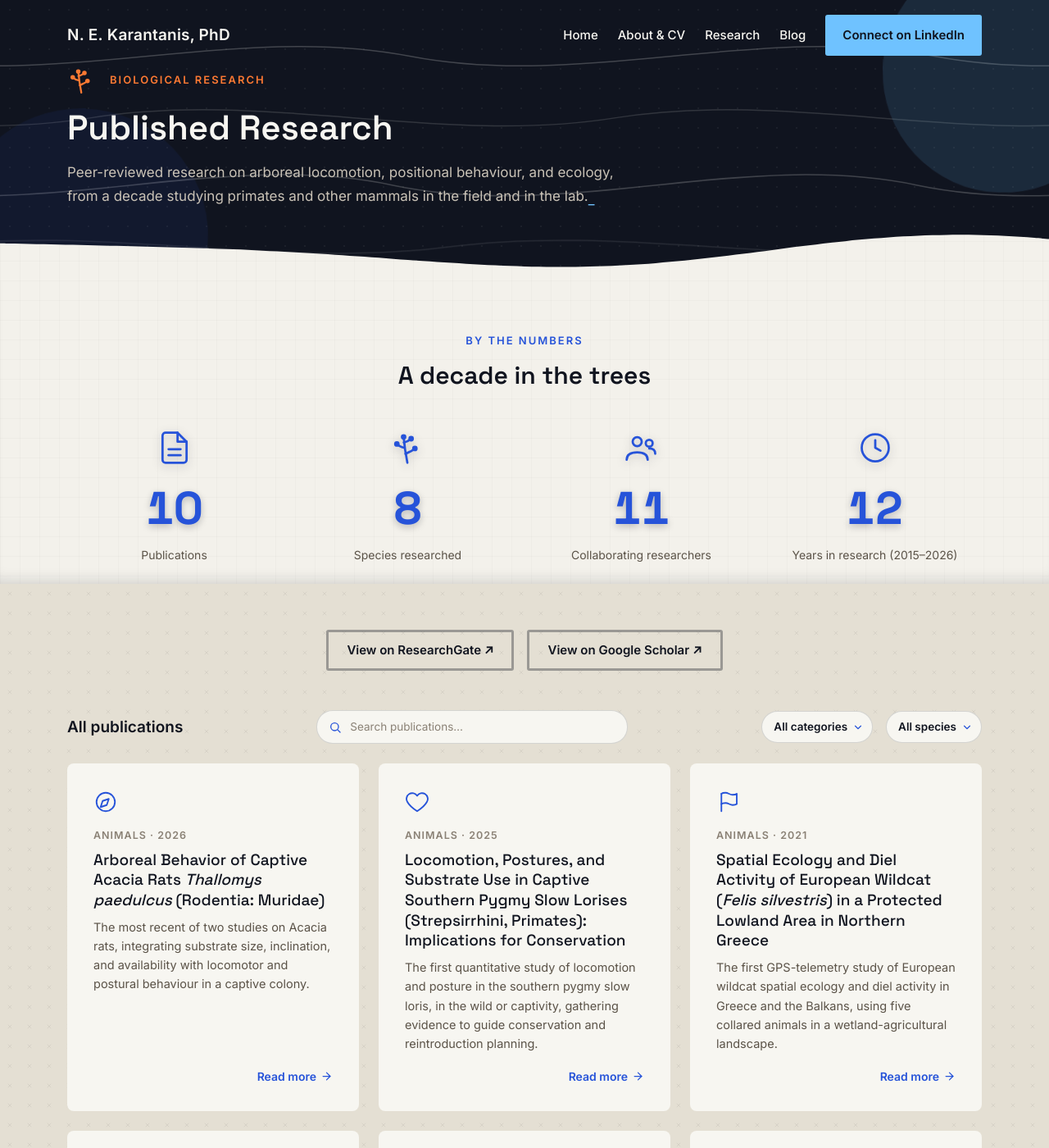
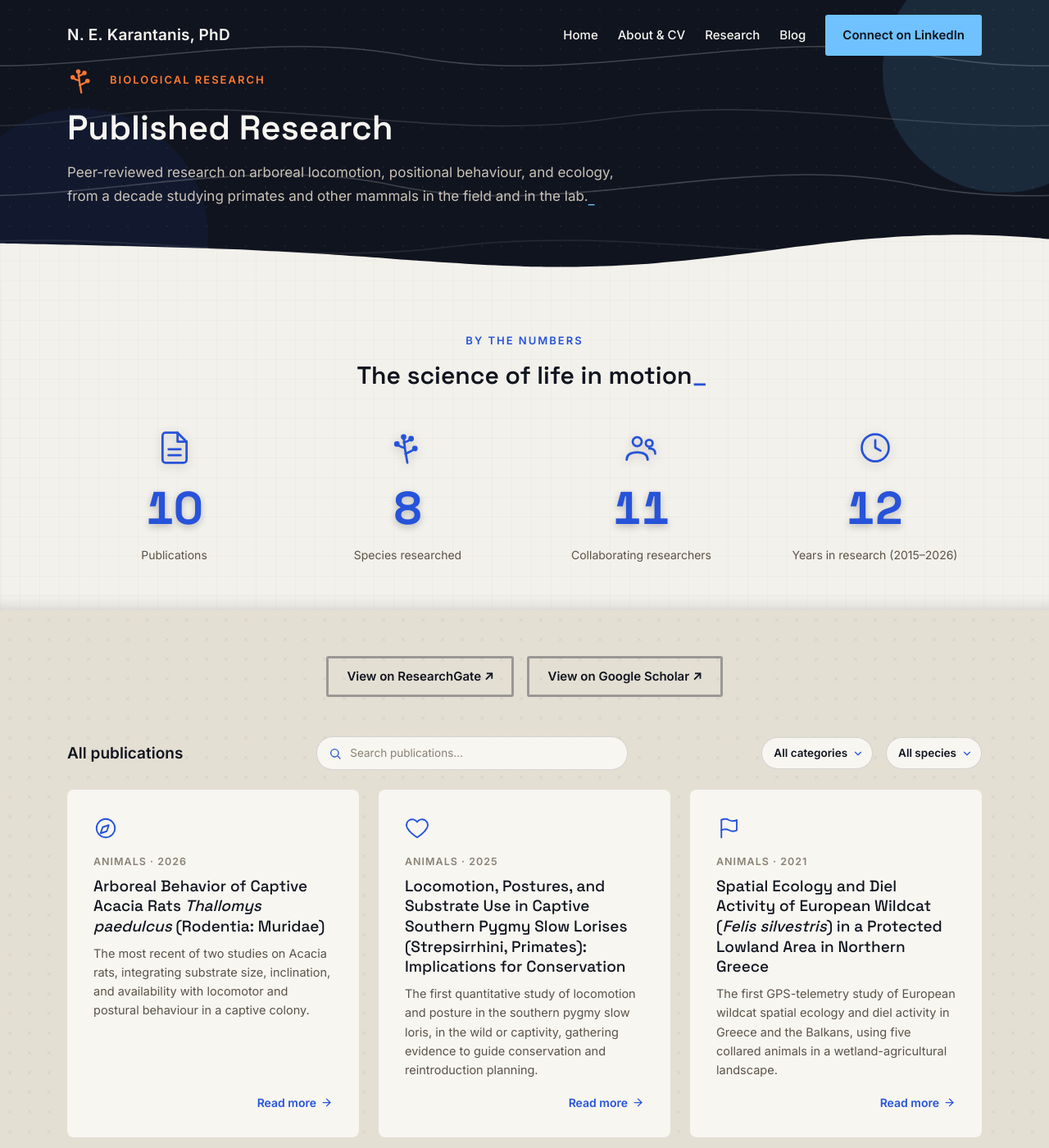
Before and after one commit to Eneekay/nekarantanis, a Jekyll site: the page built from Publications.html, in a window 1280 px wide and 1400 px high. Shown: the whole window at 82% size. Built offline with Jekyll 4.4.1, drawn with Linux system fonts in a browser that asks for light colours.

Commit message:
Research numbers section: new punchline + more bottom padding
Retitle the punchline to 'The science of life in motion' and increase the
section's bottom padding (24 -> 56px) so the stats breathe before the divider.

Co-Authored-By: Claude Opus 4.8 <noreply@anthropic.com>
Claude-Session: https://claude.ai/code/session_01Try4ceEMfUR9VVUwf3qckp

```diff
--- a/Publications.html
+++ b/Publications.html
@@ -46,10 +46,10 @@ title: Publications
 <!-- RESEARCH BY THE NUMBERS -->
 <section class="section-light-grid research-stats">
   <div class="research-stats-wave"></div>
-  <div class="container position-relative pad-64-12-24 z-1">
+  <div class="container position-relative pad-64-12-56 z-1">
     <div class="mx-auto text-center mb-5 mw-640">
       <span class="eyebrow">By the Numbers</span>
-      <h2 class="fs-30 fw-semibold text-c0" data-typewriter>A decade in the trees</h2>
+      <h2 class="fs-30 fw-semibold text-c0" data-typewriter>The science of life in motion</h2>
     </div>
     <div class="row g-4 text-center" data-count-group>
       <div class="col-6 col-lg-3">
--- a/css/custom.css
+++ b/css/custom.css
@@ -198,6 +198,7 @@ h1, h2, h3, h4 {
 .pad-88-12-72 { padding: 88px 12px 72px; }
 .pad-56-12    { padding: 56px 12px; }
 .pad-56-12-88 { padding: 56px 12px 88px; }
+.pad-64-12-56 { padding: 64px 12px 56px; }
 
 /* ---------- reveal stagger delays ---------- */
 
```
